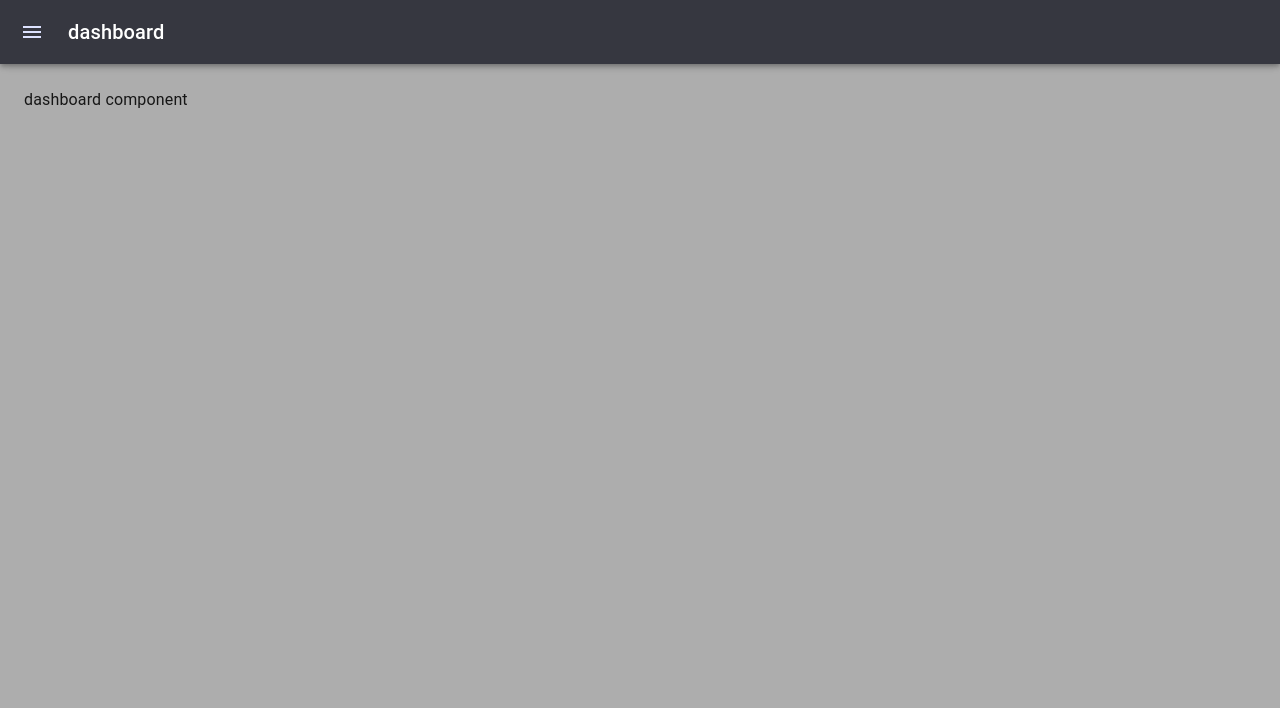
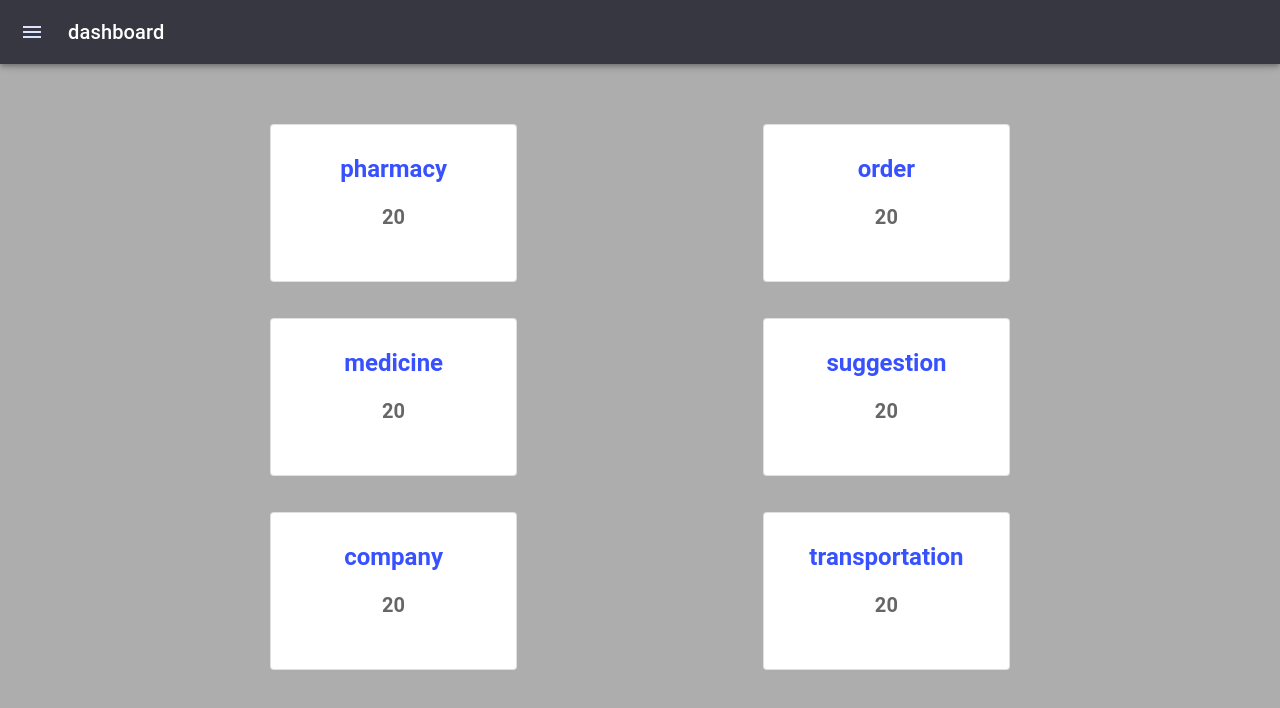
Before and after one commit to MohamadrezaKhalvati/shafa-company-front, a React (Create React App) app: page /dashboard in a window 1280 px wide. Shown: the top 708 px of the page. Built offline with nearby package versions, Linux system fonts and the light colour scheme.

Commit message:
[feature] dashboard page

```diff
--- a/public/index.html
+++ b/public/index.html
@@ -15,7 +15,7 @@
 
     <title>shafa company</title>
   </head>
-  <body style="background-color: #ADADAD;">
+  <body style="background-color: #ADADAD; height: 100%;">
 
     <div id="root"></div>
 
--- a/src/components/dashboard/dashboard.tsx
+++ b/src/components/dashboard/dashboard.tsx
@@ -1,9 +1,22 @@
+import CardComponent from "../../shared/card/card"
 import React from "react"
-import { useLocation } from "react-router-dom"
+import styles from "./styles.module.css"
+import Box from "@mui/material/Box"
 function Dashboard() {
 	return (
-		<div>
-			<span>dashboard component</span>
+		<div className={styles.makeToColumn}>
+			<div className={styles.makeToRow}>
+				<CardComponent title="pharmacy" count="20"></CardComponent>
+				<CardComponent title="order" count="20"></CardComponent>
+			</div>
+			<div className={styles.makeToRow}>
+				<CardComponent title="medicine" count="20"></CardComponent>
+				<CardComponent title="suggestion" count="20"></CardComponent>
+			</div>
+			<div className={styles.makeToRow}>
+				<CardComponent title="company" count="20"></CardComponent>
+				<CardComponent title="transportation" count="20"></CardComponent>
+			</div>
 		</div>
 	)
 }
--- a/src/components/dashboard/styles.module.css
+++ b/src/components/dashboard/styles.module.css
@@ -0,0 +1,11 @@
+.makeToRow {
+	display: flex;
+	flex-direction: row;
+	justify-content: space-evenly;
+	margin-top: 36px;
+}
+
+.makeToColumn {
+	display: flex;
+	flex-direction: column;
+}
--- a/src/pages/Panel/panel.tsx
+++ b/src/pages/Panel/panel.tsx
@@ -31,8 +31,9 @@ import Pharmacy from "../../components/pharmacy/pharmacy"
 
 const drawerWidth = 240
 
-const Main = styled("main", { shouldForwardProp: (prop) => prop !== "open" })(
-	({ theme, open }) => ({
+const Main = styled("main", { shouldForwardProp: (prop) => prop !== "open" })<{
+	open?: boolean
+}>(({ theme, open }) => ({
 	flexGrow: 1,
 	padding: theme.spacing(3),
 	transition: theme.transitions.create("margin", {
@@ -47,8 +48,7 @@ const Main = styled("main", { shouldForwardProp: (prop) => prop !== "open" })(
 		}),
 		marginLeft: 0,
 	}),
-	}),
-)
+}))
 
 interface AppBarProps extends MuiAppBarProps {
 	open?: boolean
@@ -56,7 +56,7 @@ interface AppBarProps extends MuiAppBarProps {
 
 const AppBar = styled(MuiAppBar, {
 	shouldForwardProp: (prop) => prop !== "open",
-})(({ theme, open }) => ({
+})<AppBarProps>(({ theme, open }) => ({
 	transition: theme.transitions.create(["margin", "width"], {
 		easing: theme.transitions.easing.sharp,
 		duration: theme.transitions.duration.leavingScreen,
@@ -75,6 +75,7 @@ const DrawerHeader = styled("div")(({ theme }) => ({
 	display: "flex",
 	alignItems: "center",
 	padding: theme.spacing(0, 1),
+	// necessary for content to be below app bar
 	...theme.mixins.toolbar,
 	justifyContent: "flex-end",
 }))
--- /dev/null
+++ b/src/shared/card/card.tsx
@@ -0,0 +1,32 @@
+import Box from "@mui/material/Box"
+import Card from "@mui/material/Card"
+import CardContent from "@mui/material/CardContent"
+import Typography from "@mui/material/Typography"
+import * as React from "react"
+import styles from "./styles.module.css"
+function CardComponent(props: any) {
+	return (
+		<Card variant="outlined" className={styles.cardBox}>
+			<CardContent className={styles.CardContent}>
+				<Typography
+					sx={{ mt: 1.5, color: "#3751FF", fontWeight: "bold" }}
+					variant="h5"
+					component="div"
+					className={styles.CardContent}
+				>
+					{props.title}
+				</Typography>
+				<Typography
+					sx={{ mb: 3, pt: 2, fontWeight: "bold" }}
+					variant="h6"
+					color="text.secondary"
+					className={styles.CardContent}
+				>
+					{props.count}
+				</Typography>
+			</CardContent>
+		</Card>
+	)
+}
+
+export default CardComponent
--- /dev/null
+++ b/src/shared/card/styles.module.css
@@ -0,0 +1,12 @@
+.cardBox {
+	width: 20%;
+
+}
+
+
+.CardContent {
+	display: flex;
+	flex-direction: column;
+	justify-content: center;
+	align-items: center;
+}
```
Lines whose indentation alone changed are shown as unchanged.
